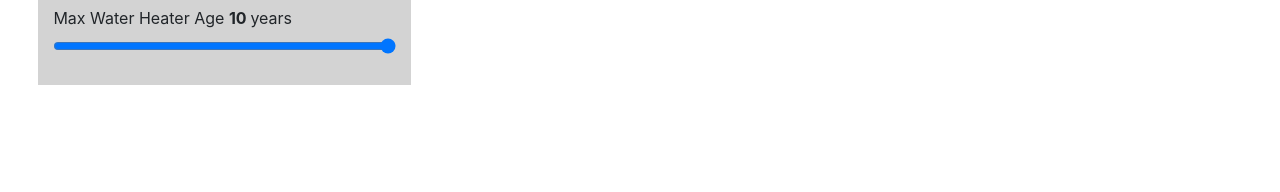
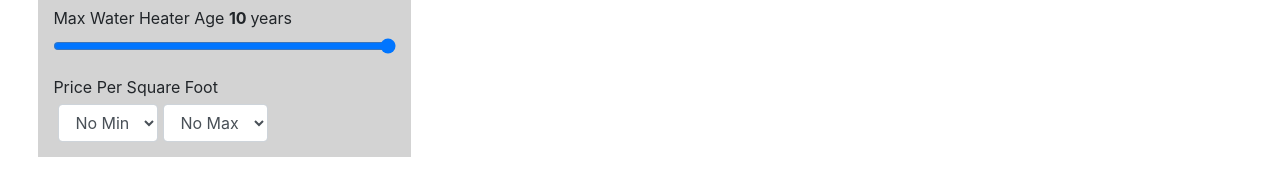
Before and after one commit to BryanMThomas/bryx-project, a React (Create React App) app in the folder bryx/: page /listings in a window 1280 px wide. Shown: the part 466-658 px from the top of the page. Built offline with nearby package versions, Linux system fonts and the light colour scheme; no server answers.

Commit message:
implement price per sqft filter

```diff
--- a/bryx/src/components/Listings/Filter/Filter.js
+++ b/bryx/src/components/Listings/Filter/Filter.js
@@ -154,7 +154,36 @@ export const Filter = (props) => {
             onChange={handleStateChange}
           />
         </Form.Group>
-      </Form>
+        </Form>
+        <Form inline>
+        <Form.Label className="headerLabel"> Price Per Square Foot </Form.Label>
+        <Form.Group controlId="priceSqftSelect">
+          <Form.Control
+            as="select"
+            defaultValue="No Min"
+            className="selector"
+            name="minPriceSqft"
+            onChange={handleStateChange}
+          >
+            <option>No Min</option>
+            <option>$150</option>
+            <option>$200</option>
+            <option>$250</option>
+          </Form.Control>
+          <Form.Control
+            as="select"
+            defaultValue="No Max"
+            className="selector"
+            name="maxPriceSqft"
+            onChange={handleStateChange}
+          >
+            <option>No Max</option>
+            <option>$200</option>
+            <option>$250</option>
+            <option>$300</option>
+          </Form.Control>
+        </Form.Group>
+        </Form>
     </Styles>
   );
 };
--- a/bryx/src/components/Listings/Listings.js
+++ b/bryx/src/components/Listings/Listings.js
@@ -34,6 +34,8 @@ export const Listings = () => {
     firstFloorPrimary: false,
     hvacAgeRange: 10,
     waterHeaterAgeRange: 10,
+    priceSqftMin: 0,
+    priceSQFtMax: "No Max",
   });
 
   return (
--- a/bryx/src/components/Properties/Property/Property.js
+++ b/bryx/src/components/Properties/Property/Property.js
@@ -18,6 +18,7 @@ export const Property = (props) => {
   if (!filterProperties(props.state, props.item)) {
     return null;
   }
+  let pricePerSqft = Math.round(props.item.price / props.item.sqft);
   //Creates Cards and Modals for properties
   return (
     <Styles>
@@ -57,6 +58,7 @@ export const Property = (props) => {
           }`}</p>
           <p>{`HVAC was last replaced in: ${props.item.hvacYear}`}</p>
           <p>{`Water Heater was last replaced in: ${props.item.waterHeaterYear}`}</p>
+          <p>{`Price Per Square Foot : $${pricePerSqft}.00`}</p>
           <p>
             <strong>Price: {getPrice(props.item.price)}</strong>
           </p>
--- a/bryx/src/utilities/util.js
+++ b/bryx/src/utilities/util.js
@@ -49,6 +49,22 @@
     return false;
   }
 
+  let pricePerSqft = Math.round(itemAttributes.price / itemAttributes.sqft);
+  console.log(pricePerSqft, filterAttributes.priceSqftMin);
+  if (
+    filterAttributes.minPriceSqft !== "No Min" &&
+    filterAttributes.minPriceSqft > pricePerSqft
+  ) {
+    return false;
+  }
+
+  if (
+    filterAttributes.maxPriceSqft !== "No Max" &&
+    filterAttributes.maxPriceSqft < pricePerSqft
+  ) {
+    return false;
+  }
+
   return true;
 };
 
```
Also changed, not shown: 1 other file (tests, documents, lock files or other folders). Lines whose indentation alone changed are shown as unchanged.
